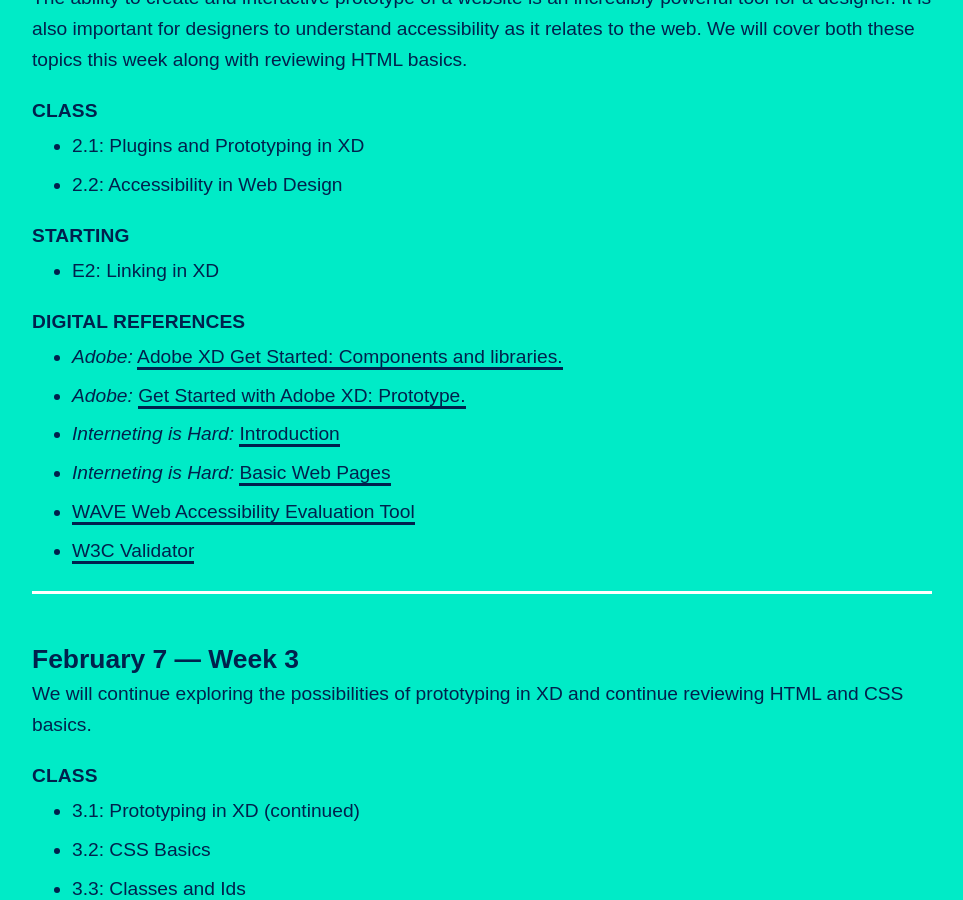
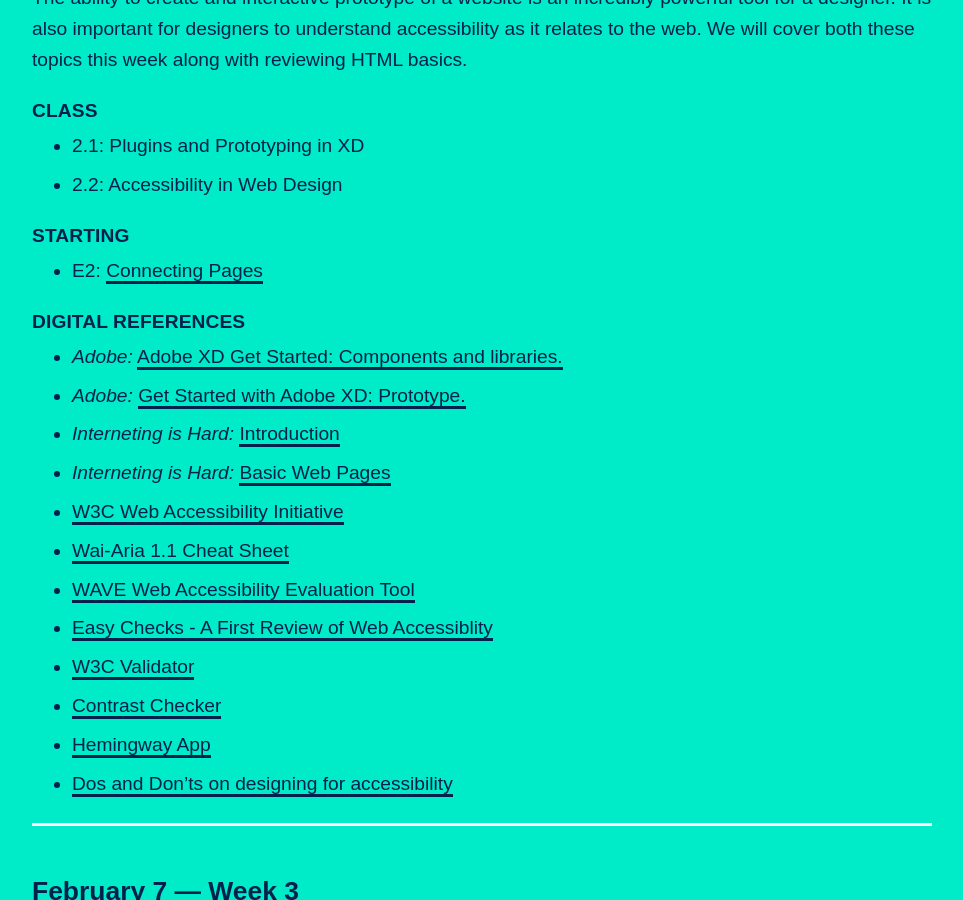
Before and after one commit to gmu-gd/web22-spring, a Jekyll site: the page built from schedule/index.md, in a window 1280 px wide and 900 px high, scrolled down 1046 px. Shown: the whole window, without its empty margins (0-963 px from the left). Built offline with Jekyll 4.4.1, drawn with Linux system fonts in a browser that asks for light colours; some web fonts are replaced.

Commit message:
Update index.md

```diff
--- a/schedule/index.md
+++ b/schedule/index.md
@@ -32,16 +32,21 @@
 * 2.2: Accessibility in Web Design
 
 #### Starting
-* E2: Linking in XD
-<!-- * E2: [Connecting Pages]({{ site.baseurl }}/projects#e2) -->
+* E2: [Connecting Pages]({{ site.baseurl }}/projects#e2)
 
 #### Digital References
 * _Adobe:_ [Adobe XD Get Started: Components and libraries.](https://www.adobe.com/products/xd/learn/get-started-xd-components-libraries.html)
 * _Adobe:_ [Get Started with Adobe XD: Prototype.](https://www.adobe.com/products/xd/learn/get-started-xd-prototype.html)
 * _Interneting is Hard:_ [Introduction](https://www.internetingishard.com/html-and-css/introduction/)
 * _Interneting is Hard:_ [Basic Web Pages](https://www.internetingishard.com/html-and-css/basic-web-pages/)
+* [W3C Web Accessibility Initiative](https://www.w3.org/WAI/)
+* [Wai-Aria 1.1 Cheat Sheet](https://www.digitala11y.com/wai-aria-1-1-cheat-sheet/)
 * [WAVE Web Accessibility Evaluation Tool](https://wave.webaim.org/)
+* [Easy Checks - A First Review of Web Accessiblity](https://www.w3.org/WAI/test-evaluate/preliminary/)
 * [W3C Validator](https://validator.w3.org/)
+* [Contrast Checker](https://coolors.co/contrast-checker/bac7a8-acc8e5)
+* [Hemingway App](https://hemingwayapp.com/)
+* [Dos and Don'ts on designing for accessibility](https://www.google.com/url?q=https://accessibility.blog.gov.uk/2016/09/02/dos-and-donts-on-designing-for-accessibility/&sa=D&source=editors&ust=1643665807569575&usg=AOvVaw3mfGBmNnMvu2hKWU8wfbsg)
 
 ---
 
```
